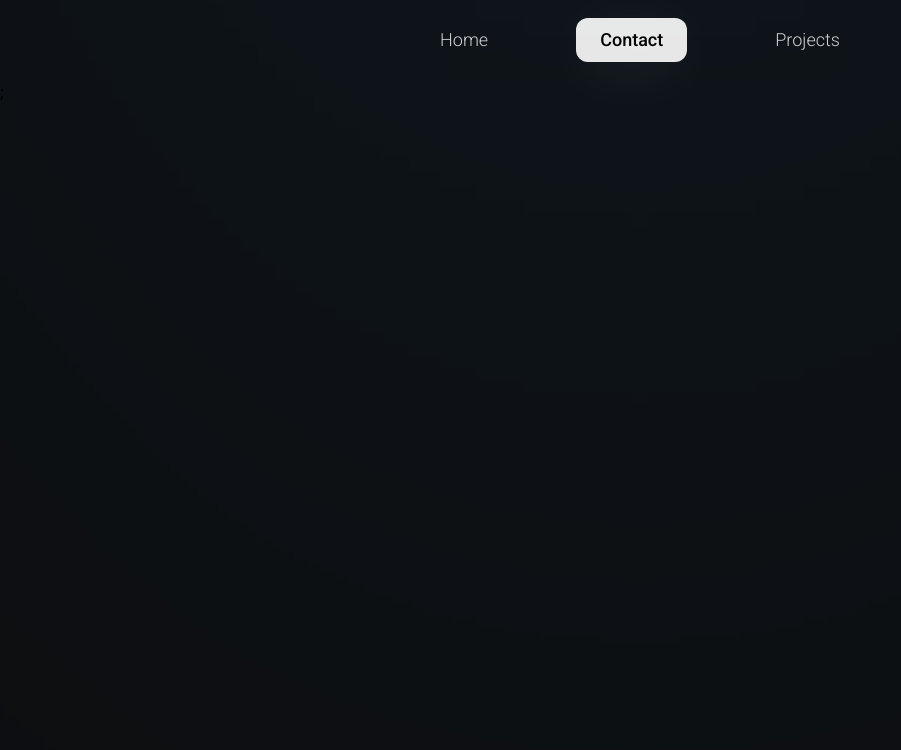
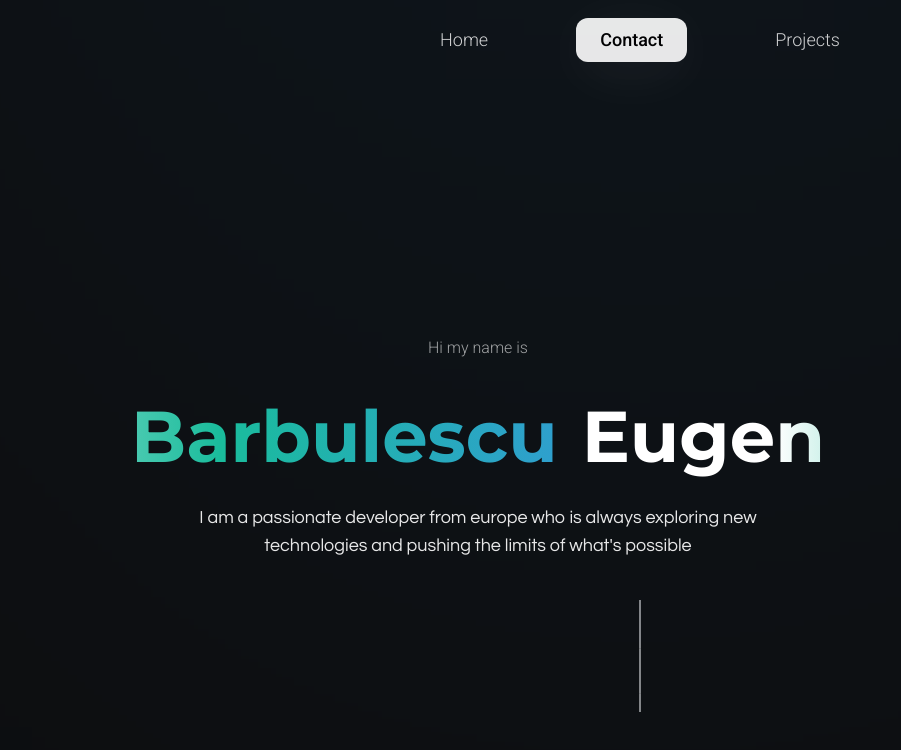
Before and after one commit to erupturatis/Personal-Website, a Next.js app: page /home in a window 1280 px wide. Shown: the top 750 px of the page, without its empty margins (0-901 px from the left). Built offline with nearby package versions, Linux system fonts and the light colour scheme.

Commit message:
debug husky

```diff
--- a/src/components/home/top/Top.tsx
+++ b/src/components/home/top/Top.tsx
@@ -91,10 +91,10 @@ const Top = () => {
         <>
           <div className={`  ${windowWidth > 1280 ? 'absolute 2x:right-40 xl:right-20  top-40' : ' flex  justify-center w-full   z-0 relative'} `}>
             {windowWidth > 1280 ? (
-              <Husky scale={windowWidth / 1920} scrollEyes={false} />
+              <>{/* <Husky scale={windowWidth / 1920} scrollEyes={false} /> */}</>
             ) : (
               <div>
-                <Husky scale={windowWidth < 500 ? windowWidth / 800 : windowWidth / 1280} scrollEyes={true} />
+                {/* <Husky scale={windowWidth < 500 ? windowWidth / 800 : windowWidth / 1280} scrollEyes={true} /> */}
                 <div className="relative">{/* <div id={'huskyScrollTop'} className="absolute top-0"></div> */}</div>
               </div>
             )}
--- a/src/pages/home/index.tsx
+++ b/src/pages/home/index.tsx
@@ -6,7 +6,7 @@ import Projects from '@/components/home/projects/Projects';
 const Home = ({}) => {
   return (
     <>
-      {/* <Top /> */}
+      <Top />
       {/* <Middle /> */}
       {/* <Projects /> */}
     </>
```
